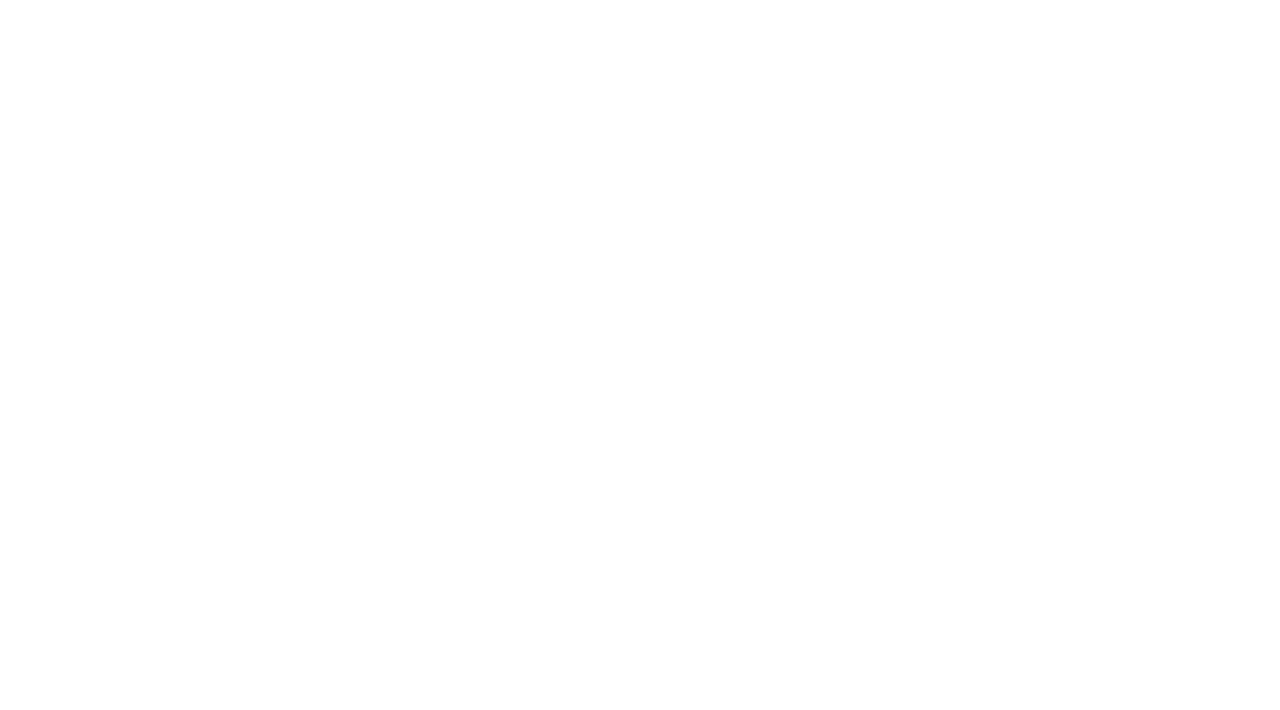
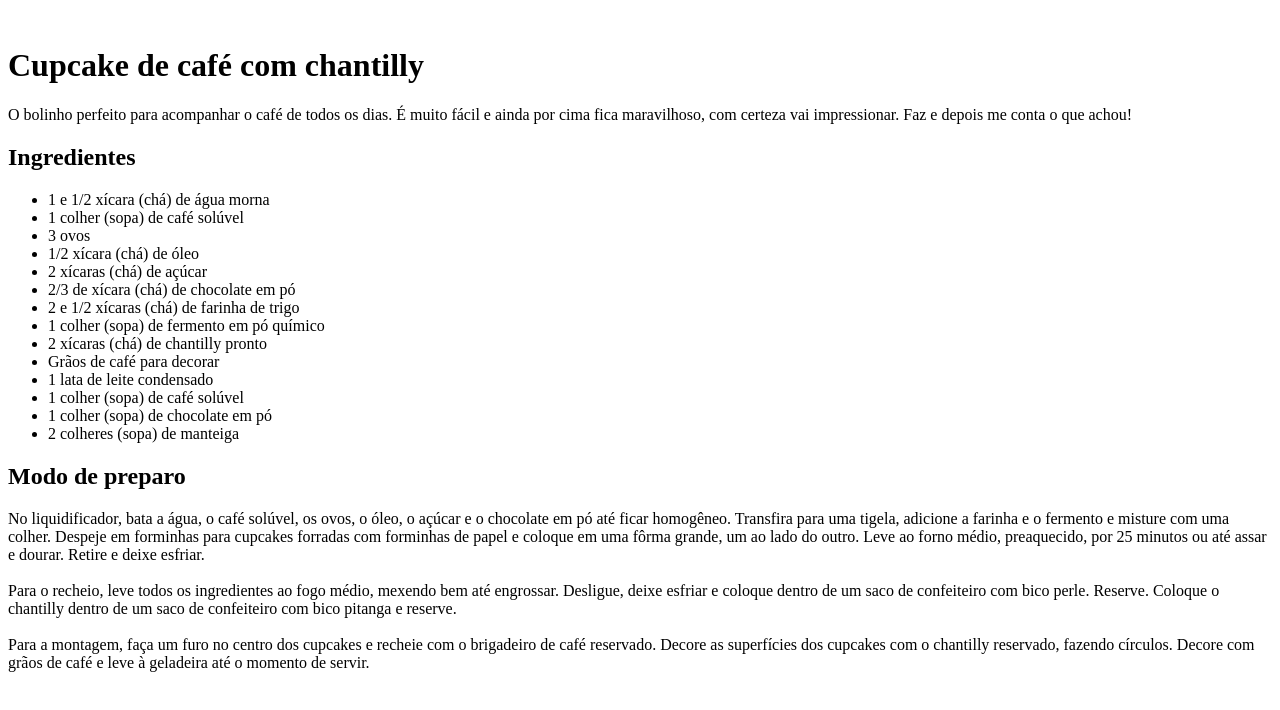
Before and after one commit to leo19passos/Projeto, a plain HTML site: page index.html in a window 1280 px wide. Drawn offline with Linux system fonts and the light colour scheme.

Commit message:
Iniciando a estrutura HTML

```diff
--- a/index.html
+++ b/index.html
@@ -3,9 +3,51 @@
 <head>
     <meta charset="UTF-8">
     <meta name="viewport" content="width=device-width, initial-scale=1.0">
-    <title>PG de receita</title>
+    <title>Página de receita</title>
 </head>
 <body>
+    <div id="page">
+
+        <img src="" alt="">
+        <main>
+            <div id="about">
+                <h1>Cupcake de café com chantilly</h1>
+                <p>
+                    O bolinho perfeito para acompanhar o café de todos os dias. É muito fácil e ainda por cima fica maravilhoso, com certeza vai impressionar. Faz e depois me conta o que achou!
+                </p>
+                <h2>Ingredientes</h2>
+                <ul>
+                    <Li>1 e 1/2 xícara (chá) de água morna</Li>
+                    <Li>1 colher (sopa) de café solúvel</Li>
+                    <Li>3 ovos</Li>
+                    <Li>1/2 xícara (chá) de óleo</Li>
+                    <Li>2 xícaras (chá) de açúcar</Li>
+                    <Li>2/3 de xícara (chá) de chocolate em pó</Li>
+                    <Li>2 e 1/2 xícaras (chá) de farinha de trigo</Li>
+                    <Li>1 colher (sopa) de fermento em pó químico</Li>
+                    <Li>2 xícaras (chá) de chantilly pronto</Li>
+                    <Li>Grãos de café para decorar</Li>
+                    <Li>1 lata de leite condensado</Li>
+                    <Li>1 colher (sopa) de café solúvel</Li>
+                    <Li>1 colher (sopa) de chocolate em pó</Li>
+                    <Li>2 colheres (sopa) de manteiga</Li>
+                </ul>
+                <H2>Modo de preparo</H2>
+                <P>No liquidificador, bata a água, o café solúvel, os ovos, o óleo, o açúcar e o chocolate em pó até ficar homogêneo. Transfira para uma tigela, adicione a farinha e o fermento e misture com uma colher. Despeje em forminhas para cupcakes forradas com forminhas de papel e coloque em uma fôrma grande, um ao lado do outro. Leve ao forno médio, preaquecido, por 25 minutos ou até assar e dourar. Retire e deixe esfriar.
+                    <BR><BR>
+                   Para o recheio, leve todos os ingredientes ao fogo médio, mexendo bem até engrossar. Desligue, deixe esfriar e coloque dentro de um saco de confeiteiro com bico perle. Reserve. Coloque o chantilly dentro de um saco de confeiteiro com bico pitanga e reserve.
+                   <BR><BR>
+                   Para a montagem, faça um furo no centro dos cupcakes e recheie com o brigadeiro de café reservado. Decore as superfícies dos cupcakes com o chantilly reservado, fazendo círculos. Decore com grãos de café e leve à geladeira até o momento de servir.</P>
+            </section>
+        </main>
+
+
+
+
+
+
+
+    </div>
 
 </body>
 </html>
```
